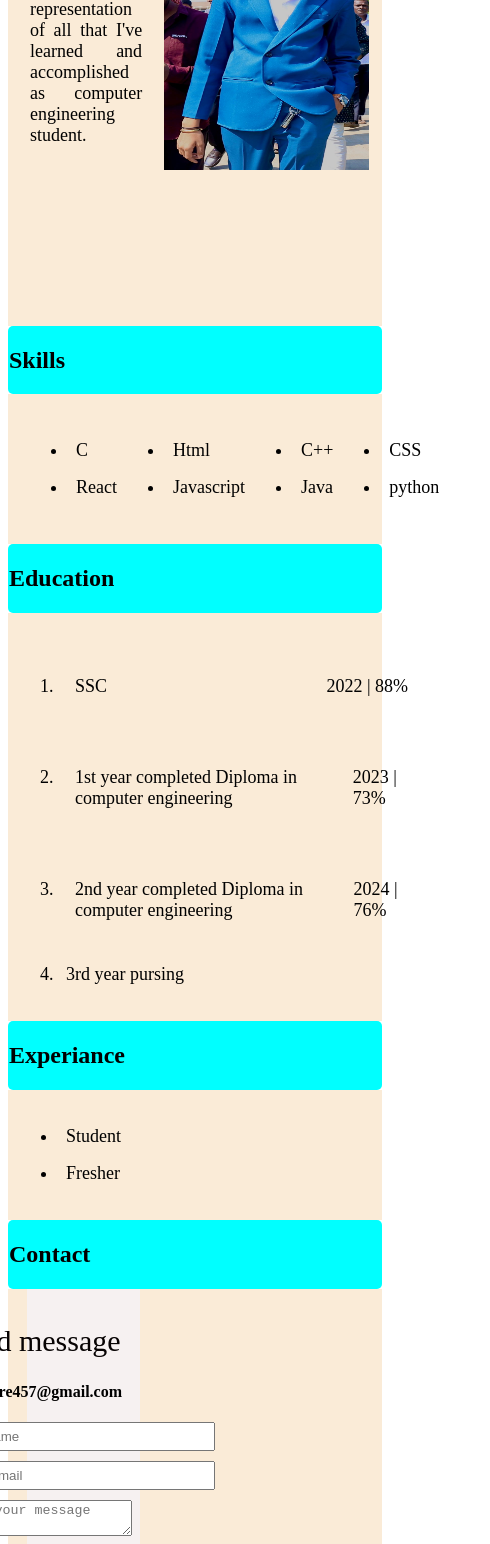
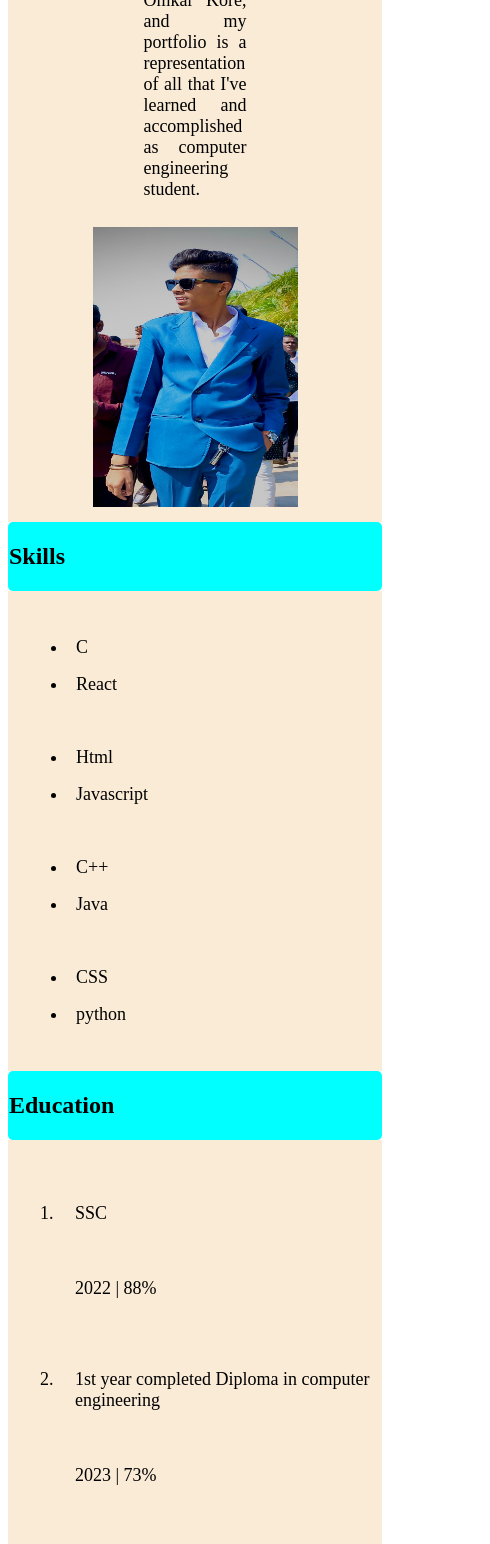
Before and after one commit to Omu7001/Portfolio, a plain HTML site: page index.html in a window 390 px wide. Shown: the part 361-1905 px from the top of the page, 490 px wide, since content can reach past the window. Drawn offline with Linux system fonts and the light colour scheme.

Commit message:
resize commit

```diff
--- a/index.html
+++ b/index.html
@@ -76,25 +76,26 @@
     <div class="EducationIntro">
         <ol>
             <li class="Eduli">
-               <div style="display: flex; justify-content: space-between;">
+               <div class="info" style="display: flex; justify-content: space-between;">
                 <p> SSC </p>
                 <p>2022 | 88%</p>
                </div>
             </li>
             <li class="Eduli">
-                <div style="display: flex; justify-content: space-between;">
+                <div class="info"  style="display: flex; justify-content: space-between;">
                     <p> 1st year completed Diploma in computer engineering  </p>
                     <p>2023 | 73%</p>
                    </div>
             </li>
             <li>
-                <div style="display: flex; justify-content: space-between;">
+                <div class="info"  style="display: flex; justify-content: space-between;">
                     <p>2nd year completed Diploma in computer engineering   </p>
                     <p>2024 | 76%</p>
                    </div>
             </li>
             <li>
-                3rd year pursing
+                <div class="info" >
+                3rd year pursing  </div>
             </li>
         </ol>
     </div>
--- a/style.css
+++ b/style.css
@@ -6,7 +6,7 @@ body{
     display: flex;
     justify-content: space-evenly;
     background-color: antiquewhite;
-    height: 70vh;
+    padding: 15px;
     align-items: center;
     text-align: justify;
 
@@ -143,3 +143,32 @@ input
     width: 250px;
     padding: 5px;
 }
+@media (max-width:500px) {
+
+    .Options{
+        display: flex;
+        flex-direction: column;
+    }
+    .divIntro
+    {
+        display: flex;
+        flex-direction: column;
+    }
+    .Skill
+    {
+        display: flex;
+        flex-direction: column;
+    }
+    .info
+    {
+        display: flex;
+        flex-direction: column;
+    }
+    .Contactform
+    {
+        display: flex;
+        flex-direction: column;
+        width: auto;
+    }
+
+}
```
